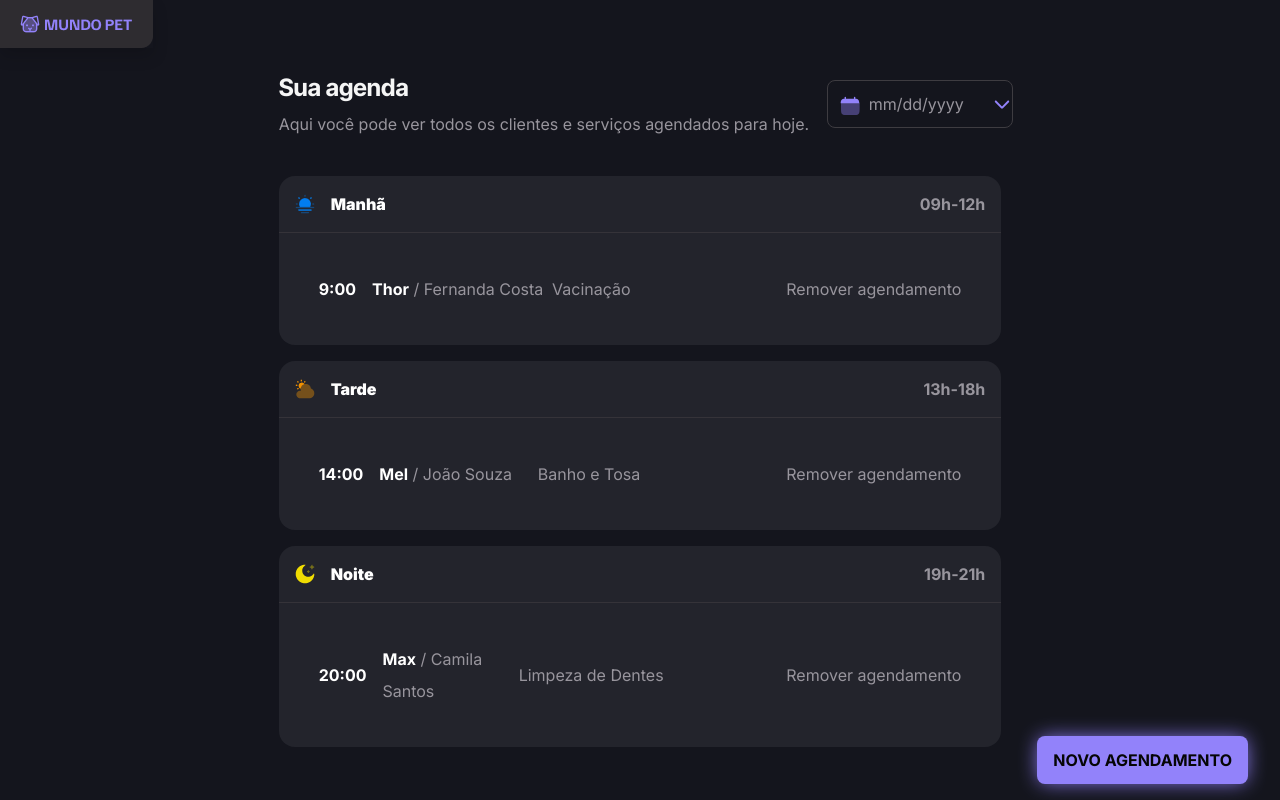
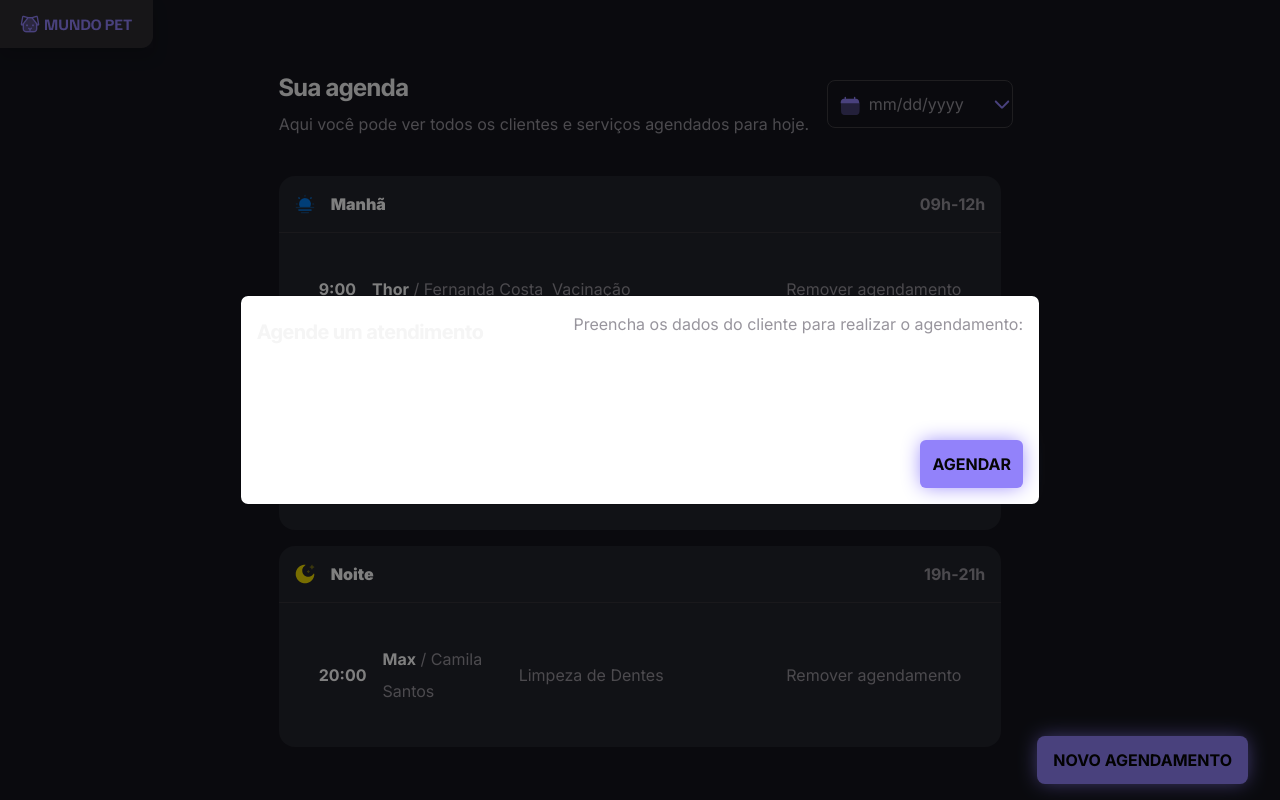
Before and after one commit to jaojogadez/petshop-scheduling, a plain HTML site: page index.html in a window 1280 px wide. Both pictures are taken after a click on the button "NOVO AGENDAMENTO". Drawn offline with nearby package versions, Linux system fonts and the light colour scheme.

Commit message:
feat: adiciona modal

```diff
--- a/index.html
+++ b/index.html
@@ -58,7 +58,8 @@
                 <div class="header-item">
                   <strong id="hour">9:00</strong>
                   <p class="m-0">
-                    <strong class="name-pet">Thor</strong> / <span class="name-person"> Fernanda Costa</span>
+                    <strong class="name-pet">Thor</strong> /
+                    <span class="name-person"> Fernanda Costa</span>
                   </p>
                 </div>
                 <span class="service-item"> Vacinação </span>
@@ -86,7 +87,8 @@
                 <div class="header-item">
                   <strong id="hour">14:00</strong>
                   <p class="m-0">
-                    <strong class="name-pet">Mel</strong> / <span class="name-person"> João Souza </span>
+                    <strong class="name-pet">Mel</strong> /
+                    <span class="name-person"> João Souza </span>
                   </p>
                 </div>
                 <span class="service-item"> Banho e Tosa </span>
@@ -114,7 +116,8 @@
                 <div class="header-item">
                   <strong id="hour">20:00</strong>
                   <p class="m-0">
-                    <strong class="name-pet">Max</strong> / <span class="name-person"> Camila Santos </span>
+                    <strong class="name-pet">Max</strong> /
+                    <span class="name-person"> Camila Santos </span>
                   </p>
                 </div>
                 <span class="service-item"> Limpeza de Dentes </span>
@@ -130,9 +133,39 @@
         <strong>Novo Agendamento</strong>
       </button>
     </footer>
-    <button type="button" class="desktop-button btn btn-primary btn-lg">
+    <!-- Modal Button -->
+    <button
+      type="button"
+      class="desktop-button btn btn-primary btn-lg"
+      data-bs-toggle="modal"
+      data-bs-target="#schedule-modal"
+    >
       <strong>Novo Agendamento</strong>
     </button>
+    <!-- Modal -->
+    <div
+      class="modal fade"
+      id="schedule-modal"
+      tabindex="-1"
+      aria-labelledby="schedule-modalLabel"
+      aria-hidden="true"
+    >
+      <div class="modal-dialog modal-dialog-centered modal-lg">
+        <div class="modal-content">
+          <div class="modal-header border-0">
+            <h1 class="modal-title fs-5 title" id="schedule-modalLabel">Agende um atendimento</h1>
+            <p class="paragraph-medium">
+              Preencha os dados do cliente para realizar o agendamento:
+            </p>
+          </div>
+          <div class="modal-body">...</div>
+          <div class="modal-footer border-0">
+            <button type="button" class="btn btn-primary fw-bold">Agendar</button>
+          </div>
+        </div>
+      </div>
+    </div>
+
     <script
       src="https://cdn.jsdelivr.net/npm/bootstrap@5.2.3/dist/js/bootstrap.bundle.min.js"
       integrity="sha384-kenU1KFdBIe4zVF0s0G1M5b4hcpxyD9F7jL+jjXkk+Q2h455rYXK/7HAuoJl+0I4"
```
